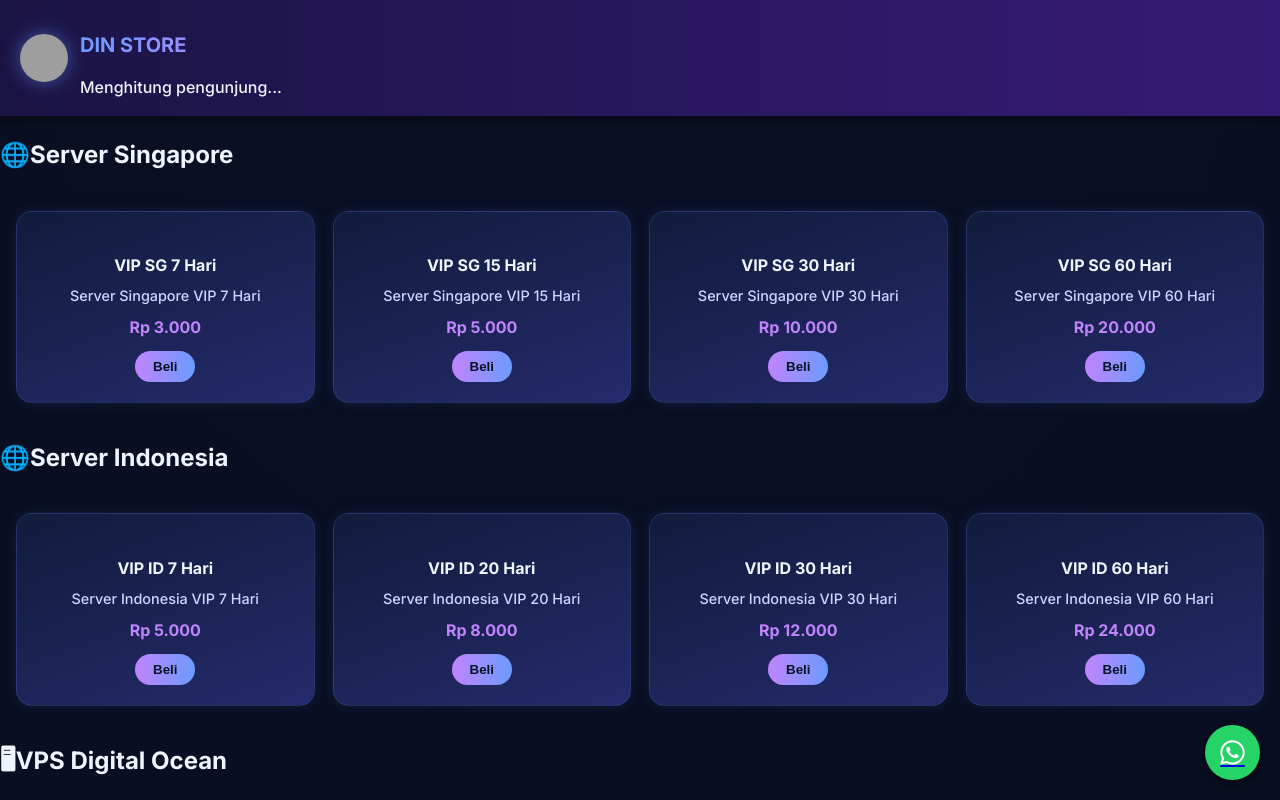
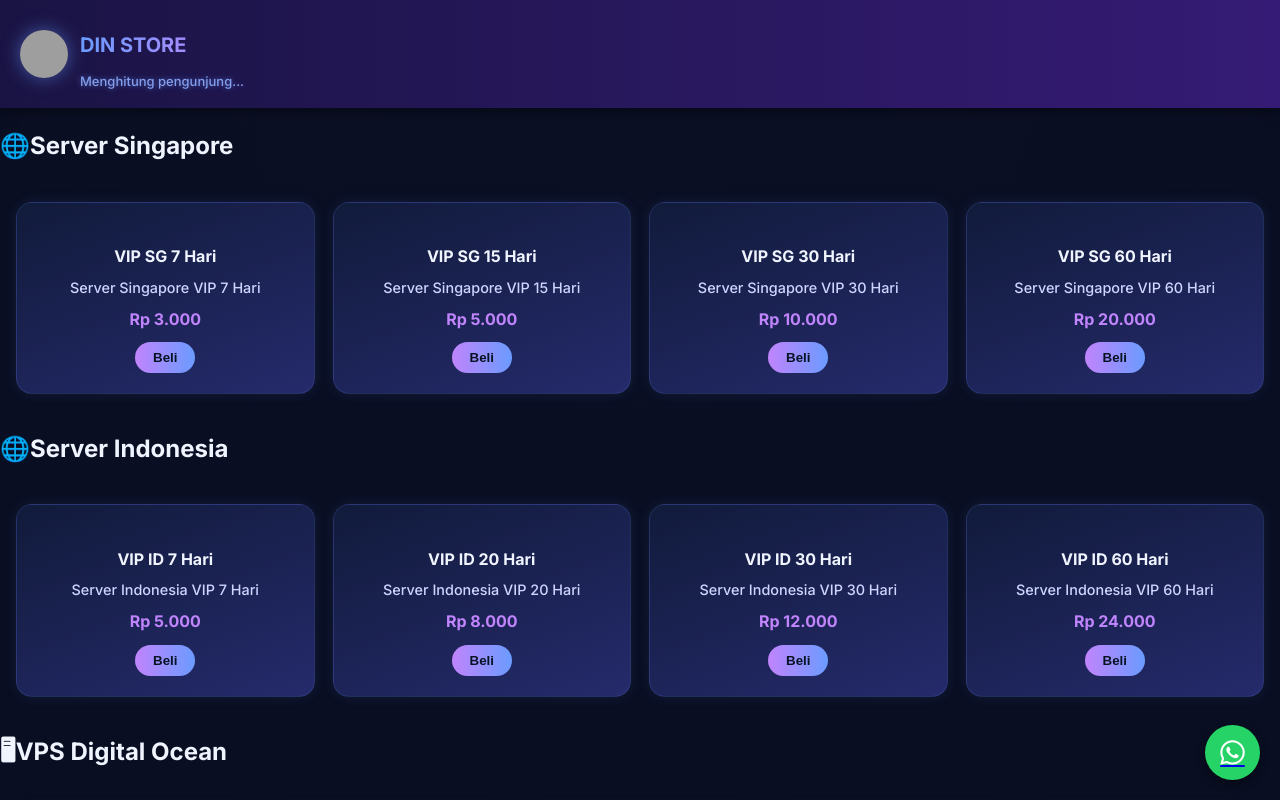
Before and after one commit to DINSTORE99/DIN-STORE-, a plain HTML site: page index.html in a window 1280 px wide. Shown: the top 800 px of the page. Drawn offline with Linux system fonts and the light colour scheme; no server answers; grey boxes are pictures that could not be loaded.

Commit message:
Update style.css

```diff
--- a/style.css
+++ b/style.css
@@ -429,3 +429,13 @@ header {
   box-shadow: 0 0 18px rgba(139, 92, 246, 0.4);
   filter: brightness(1.1);
 }
+
+
+.visitor-counter {
+  font-size: 13px;
+  color: #8faeff;
+  opacity: 0.9;
+  margin-top: -4px;
+  display: block;
+  text-shadow: 0 0 6px rgba(107, 155, 255, 0.6);
+}
```
